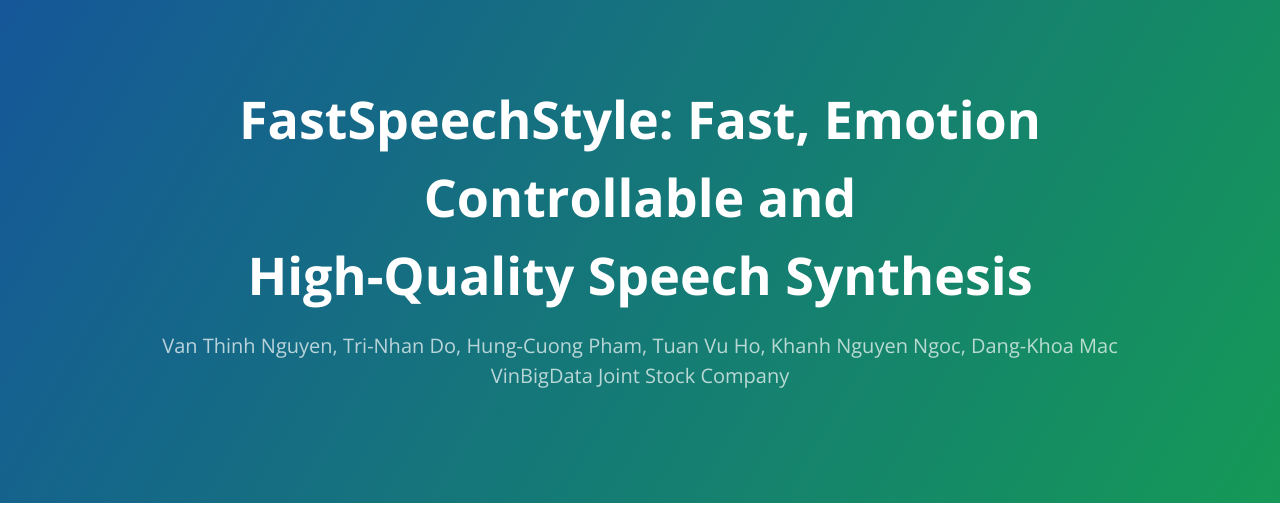
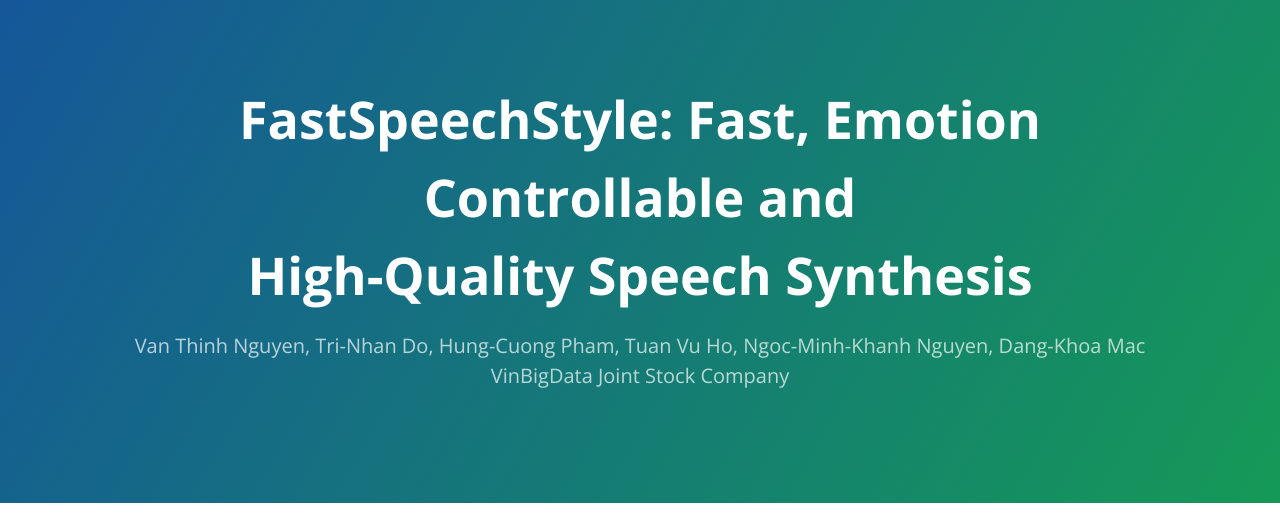
Before and after one commit to v-nhandt21/FastspeechStyle, a website: page index.html in a window 1280 px wide. Shown: the top 515 px of the page. Drawn offline with nearby package versions, Linux system fonts and the light colour scheme.

Commit message:
Update demo

```diff
--- a/index.html
+++ b/index.html
@@ -12,7 +12,7 @@
   <body>
     <section class="page-header">
       <h1 class="project-name">FastSpeechStyle: Fast, Emotion Controllable and  <br> High-Quality Speech Synthesis</h1>
-      <h2 class="project-tagline">Van Thinh Nguyen, Tri-Nhan Do, Hung-Cuong Pham, Tuan Vu Ho, Khanh Nguyen Ngoc, Dang-Khoa Mac <br> VinBigData Joint Stock Company</h2>
+      <h2 class="project-tagline">Van Thinh Nguyen, Tri-Nhan Do, Hung-Cuong Pham, Tuan Vu Ho, Ngoc-Minh-Khanh Nguyen, Dang-Khoa Mac <br> VinBigData Joint Stock Company</h2>
       <!-- <h2 class="project-tagline">Email: tuanvu.ho@jaist.ac.jp <br> LinkedIn: <a href="https://www.linkedin.com/in/tuanvuho/" style="color:white">https://www.linkedin.com/in/tuanvuho/</a></h2>
       <a href="https://github.com/tuanvu92/VCC2020" class="btn">Code</a>
       <a href="https://www.isca-speech.org/archive/VCC_BC_2020/pdfs/VCC2020_paper_21.pdf" class="btn">Paper</a>
```
